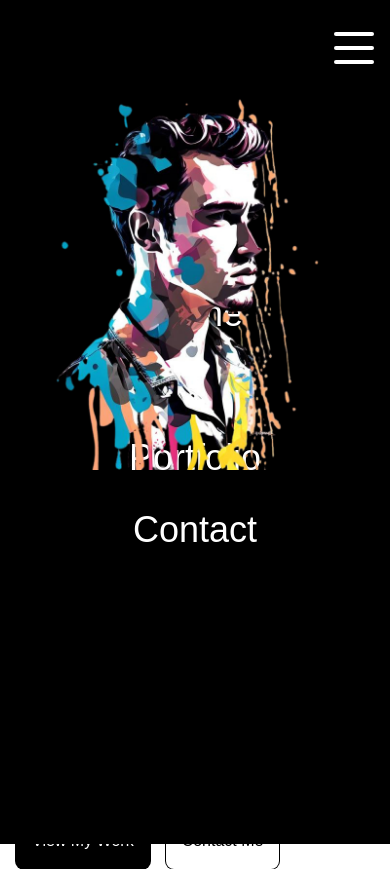
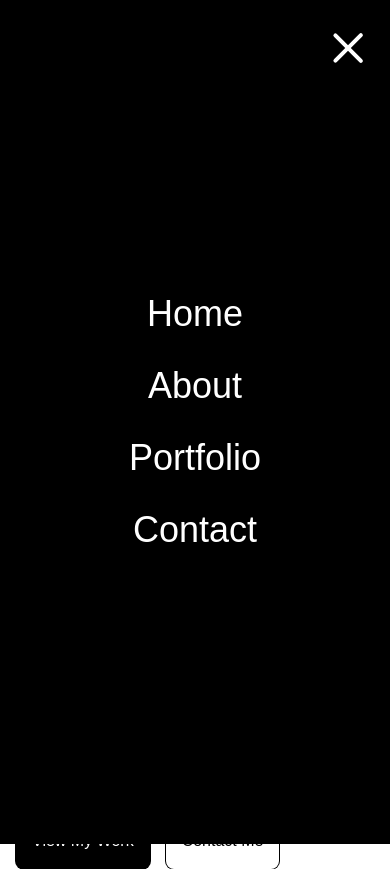
Before and after one commit to nikolayddev/simple_portfolio_nextjs, a Next.js app: page / in a window 390 px wide. Both pictures are taken after a click on the button 354 px from the left and 48 px from the top of the page. Built offline with nearby package versions, Linux system fonts and the light colour scheme.

Commit message:
Created Side Menu animations

```diff
--- a/app/components/navbar.tsx
+++ b/app/components/navbar.tsx
@@ -1,33 +1,101 @@
-"use client"
+"use client";
 
 import Image from "next/image";
 import Link from "next/link";
 import { useState } from "react";
 import NavLink from "./navLink";
+import { easeOut, motion, vw } from "framer-motion";
 
 const links = [
   { url: "/", title: "Home" },
   { url: "/about", title: "About" },
   { url: "/portfolio", title: "Portfolio" },
   { url: "/contact", title: "Contact" },
-]
+];
 
 export default function Navbar() {
   const [open, setOpen] = useState(false);
+
+  const topVariants = {
+    closed: {
+      rotate: 0,
+    },
+    opened: {
+      rotate: 45,
+      backgroundColor: "rgb(255,255,255)",
+    },
+  };
+
+  const centerVariants = {
+    closed: {
+      rotate: 0,
+      opacity: 1,
+    },
+    opened: {
+      opacity: 0,
+    },
+  };
+
+  const bottomVariants = {
+    closed: {
+      rotate: 0,
+    },
+    opened: {
+      rotate: -45,
+      backgroundColor: "rgb(255,255,255)",
+    },
+  };
+
+  const listVariants = {
+    closed: {
+      x: "100vw",
+      transition: {
+        type: "tween",
+        ease: "easeOut",
+        duration: 0.3,
+      },
+    },
+    opened: {
+      x: 0,
+      transition: {
+        when: "beforeChildren",
+        type: "tween",
+        ease: "easeOut",
+        duration: 0.3,
+        staggerChildren: 0.2,
+      },
+    },
+  };
+
+  const listItemVariants = {
+    closed: {
+      x: -10,
+      opacity: 0,
+    },
+    opened: {
+      x: 0,
+      opacity: 1,
+    },
+  };
 
   return (
     <div className="h-full flex items-center justify-between px-4 sm:px-8 md:px-12 lg:px-20 xl:px-48 text-xl">
       {/* LINKS */}
       <div className="hidden md:flex gap-4 w-1/3">
-                {links.map(link => (
+        {links.map((link) => (
           <NavLink key={link.url} link={link} />
         ))}
       </div>
       {/* LOGO */}
       <div className="md:hidden lg:flex xl:w-1/3 xl:justify-center">
-                <Link href="/" className="text-sm bg-black rounded-md p-1 font-semibold flex items-center justify-center">
+        <Link
+          href="/"
+          className="text-sm bg-black rounded-md p-1 font-semibold flex items-center justify-center"
+        >
           <span className="text-white mr-1">Niki</span>
-                    <span className="w-12 h-8 rounded bg-white text-black items-center justify-center flex">.dev</span>
+          <span className="w-12 h-8 rounded bg-white text-black items-center justify-center flex">
+            .dev
+          </span>
         </Link>
       </div>
       {/* SOCIAL */}
@@ -51,18 +119,44 @@
       {/* RESPONSIVE MENU */}
       <div className="md:hidden">
         {/* MENU BUTTON */}
-                <button className="w-10 h-8 flex flex-col justify-between z-50 relative cursor-pointer" onClick={() => setOpen(!open)}>
-                    <div className="w-10 h-1 bg-white rounded"></div>
-                    <div className="w-10 h-1 bg-white rounded"></div>
-                    <div className="w-10 h-1 bg-white rounded"></div>
+        <button
+          className="w-10 h-8 flex flex-col justify-between z-50 relative cursor-pointer"
+          onClick={() => setOpen(!open)}
+        >
+          <motion.div
+            variants={topVariants}
+            animate={open ? "opened" : "closed"}
+            className="w-10 h-1 bg-black rounded origin-left"
+          ></motion.div>
+          <motion.div
+            variants={centerVariants}
+            animate={open ? "opened" : "closed"}
+            className="w-10 h-1 bg-black rounded"
+          ></motion.div>
+          <motion.div
+            variants={bottomVariants}
+            animate={open ? "opened" : "closed"}
+            className="w-10 h-1 bg-black rounded origin-left"
+          ></motion.div>
         </button>
         {/* MENU LIST */}
         {open && (
-                    <div className="absolute top-0 left-0 w-screen h-screen bg-black text-white flex flex-col items-center justify-center gap-8 text-4xl">
-                        {links.map(link => (
-                            <Link href={link.url} key={link.url}>{link.title}</Link>
+          <motion.div
+            variants={listVariants}
+            initial="closed"
+            animate="opened"
+            className="absolute top-0 left-0 w-screen h-screen bg-black text-white flex flex-col items-center justify-center gap-8 text-4xl z-40"
+          >
+            {links.map((link) => (
+              <motion.div
+                variants={listItemVariants}
+                className=""
+                key={link.url}
+              >
+                <Link href={link.url}>{link.title}</Link>
+              </motion.div>
             ))}
-                    </div>
+          </motion.div>
         )}
       </div>
     </div>
```
Lines whose indentation alone changed are shown as unchanged.
